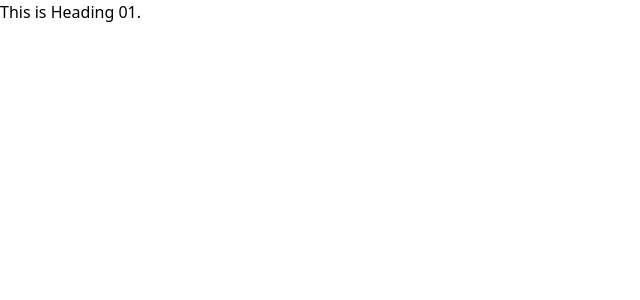
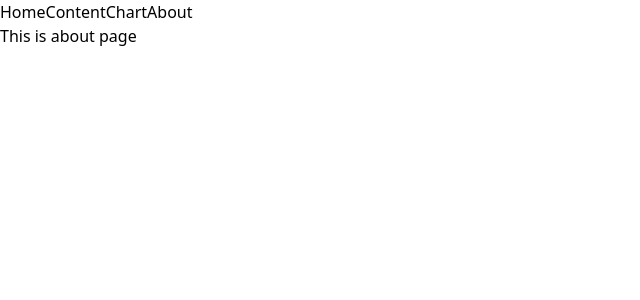
Before and after one commit to masudmolla6/front-end-test, a React (Vite) app: page /About in a window 1280 px wide. Shown: the top 300 px of the page, without its empty margins (0-640 px from the left). Built offline with nearby package versions, Linux system fonts and the light colour scheme.

Commit message:
setup react router

```diff
--- a/package.json
+++ b/package.json
@@ -11,7 +11,8 @@
   },
   "dependencies": {
     "react": "^18.2.0",
-    "react-dom": "^18.2.0"
+    "react-dom": "^18.2.0",
+    "react-router-dom": "^6.15.0"
   },
   "devDependencies": {
     "@types/react": "^18.2.15",
--- a/src/App.jsx
+++ b/src/App.jsx
@@ -1,9 +1,28 @@
+import { RouterProvider, createBrowserRouter } from "react-router-dom"
+import Main from "./Layout/Main"
+import Home from "./components/Home/Home"
+import About from "./components/About/About"
+import Content from "./components/Content/Content"
+import Chart from "./components/Chart/Chart"
 
 function App() {
+  const router = createBrowserRouter([
+    {
+      path: '/',
+      element: <Main></Main>,
+      children: [
+        { path: 'home', element: <Home></Home> },
+        { path: 'content', element: <Content></Content> },
+        {path:'chart', element:<Chart></Chart>},
+        { path: 'About', element: <About></About> }
+      ]
+    }
+  ])
 
   return (
     <>
-      <h1 className="text-2xl">This is Heading 01.</h1>
+
+      <RouterProvider router={router}></RouterProvider>
     </>
   )
 }
--- /dev/null
+++ b/src/Layout/Main.jsx
@@ -0,0 +1,14 @@
+import React from 'react';
+import { Outlet } from 'react-router-dom';
+import Headers from '../components/Headers/Headers';
+
+const Main = () => {
+    return (
+        <div>
+            <Headers></Headers>
+            <Outlet></Outlet>
+        </div>
+    );
+};
+
+export default Main;
--- /dev/null
+++ b/src/components/About/About.jsx
@@ -0,0 +1,11 @@
+import React from 'react';
+
+const About = () => {
+    return (
+        <div>
+            <h1>This is about page</h1>
+        </div>
+    );
+};
+
+export default About;
--- /dev/null
+++ b/src/components/Chart/Chart.jsx
@@ -0,0 +1,11 @@
+import React from 'react';
+
+const Chart = () => {
+    return (
+        <div>
+            <h1>This is Chart page.</h1>
+        </div>
+    );
+};
+
+export default Chart;
--- /dev/null
+++ b/src/components/Content/Content.jsx
@@ -0,0 +1,11 @@
+import React from 'react';
+
+const Content = () => {
+    return (
+        <div>
+            <h1>This is content page.</h1>
+        </div>
+    );
+};
+
+export default Content;
--- /dev/null
+++ b/src/components/Headers/Headers.jsx
@@ -0,0 +1,15 @@
+import React from 'react';
+import { Link } from 'react-router-dom';
+
+const Headers = () => {
+    return (
+        <div>
+            <Link to='home'>Home</Link>
+            <Link to='content'>Content</Link>
+            <Link to='chart'>Chart</Link>
+            <Link to='about'>About</Link>
+        </div>
+    );
+};
+
+export default Headers;
--- /dev/null
+++ b/src/components/Home/Home.jsx
@@ -0,0 +1,11 @@
+import React from 'react';
+
+const Home = () => {
+    return (
+        <div>
+            <h1>This is home page.</h1>
+        </div>
+    );
+};
+
+export default Home;
```
Also changed, not shown: 1 other file (tests, documents, lock files or other folders).
